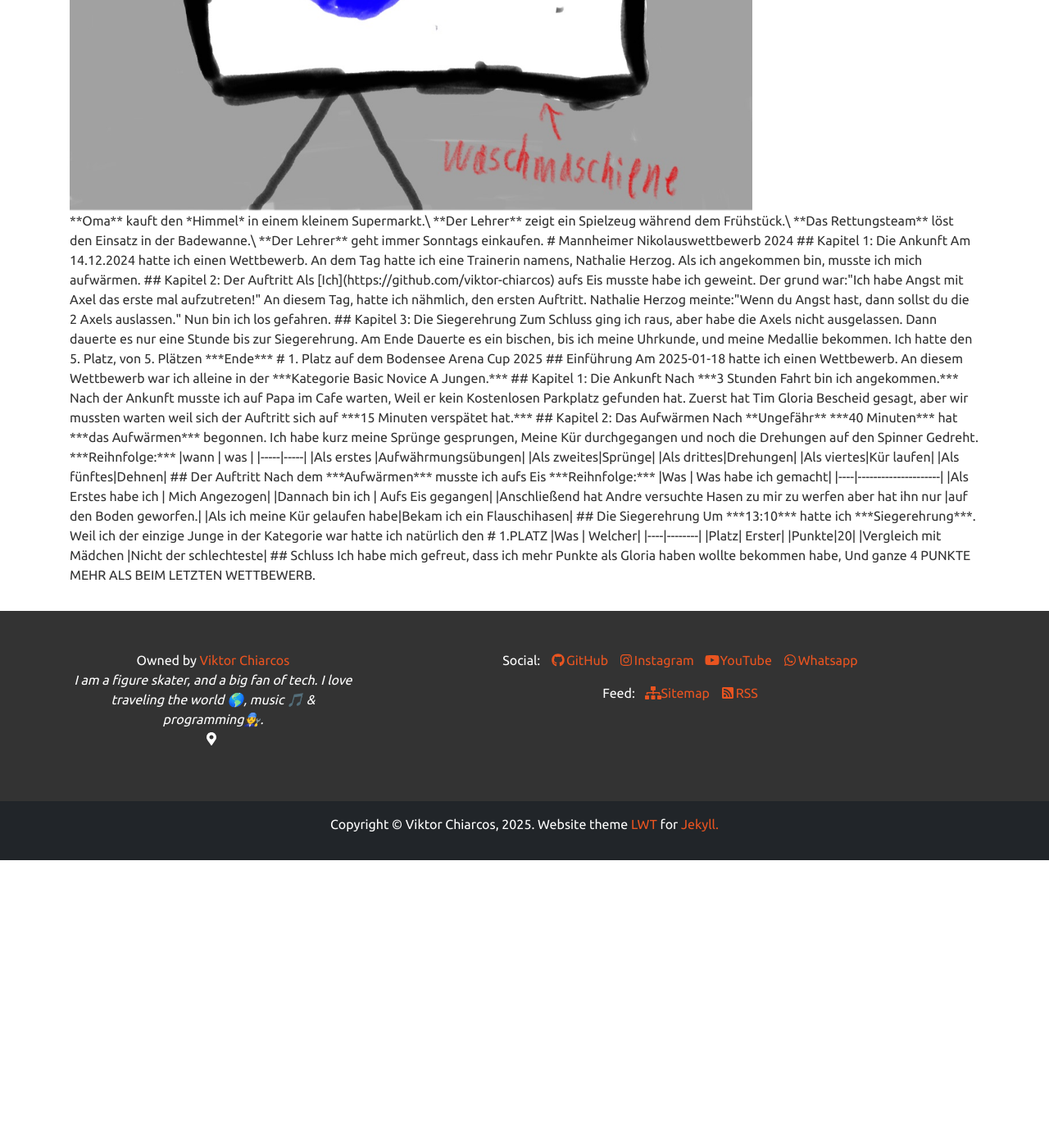
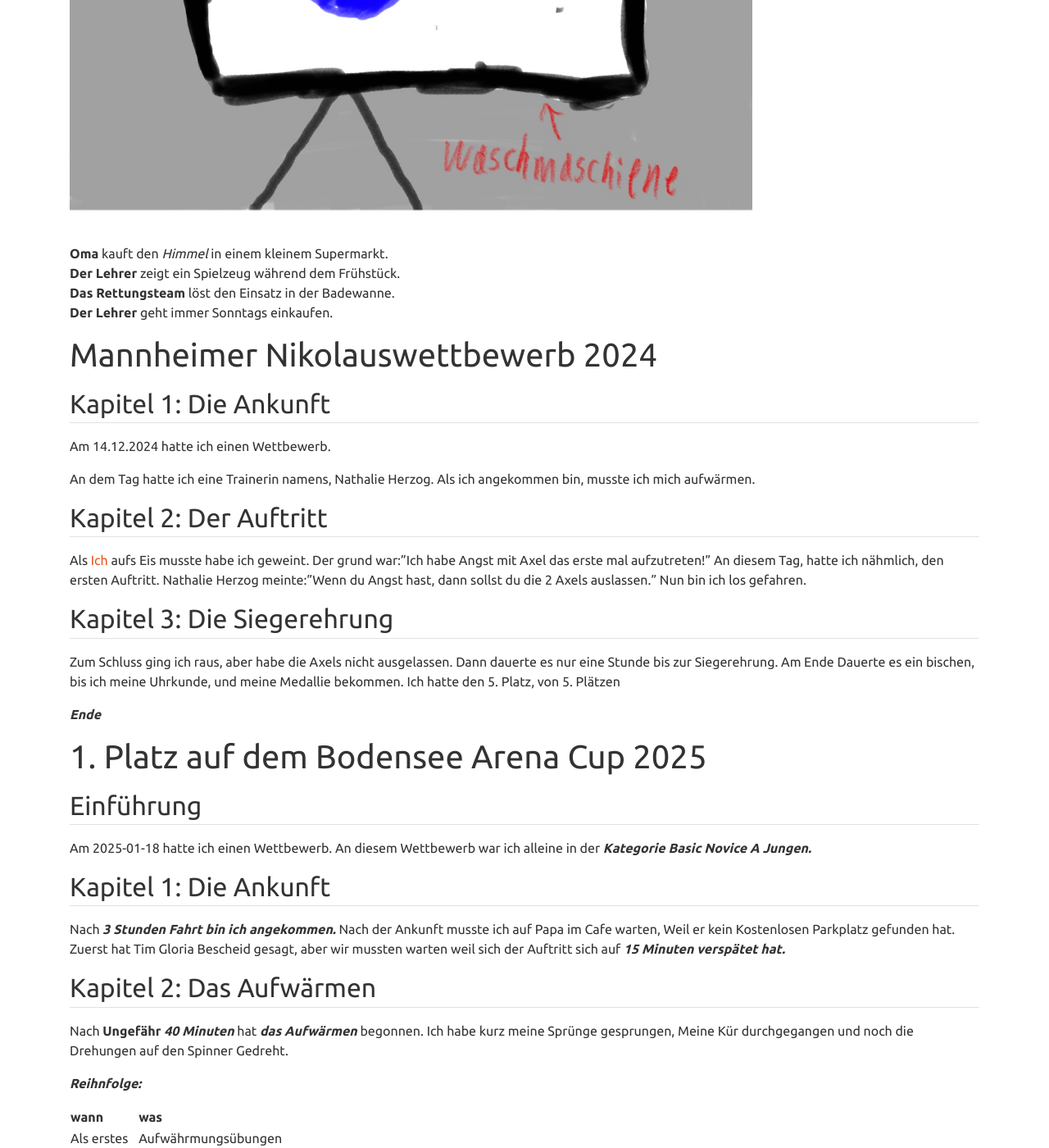
Before and after one commit to viktor-chiarcos/viktor-chiarcos.github.io, a Jekyll site: the page built from _pages/buch.md, in a window 1280 px wide and 1400 px high, scrolled down 913 px. Shown: the whole window at 82% size. Built offline with Jekyll 4.4.1, drawn with Linux system fonts in a browser that asks for light colours; before the commit the page ends 1962 px from its top, so only the background shows below that; some of the changed text lies outside the part shown.

Commit message:
ermöglichte Fehlerkorrektur

```diff
--- a/_pages/buch.md
+++ b/_pages/buch.md
@@ -16,7 +16,7 @@ excerpt: "Ich schreibe ein Buch über mich und verwende dabei Persöhnliche Date
 **Herr Jemand** *zeigt* und *wäscht* seinen Traktor in der Waschmaschiene.\
 <div>
    <img src="/fotos/waschmaschiene_einfach_witziges_dorf.jpeg" alt="Die Waschmaschiene" style="width: 75%;text-align: center;"/>
-<div>
+</div><br />
 
 
 **Oma** kauft den *Himmel* in einem kleinem Supermarkt.\
```
